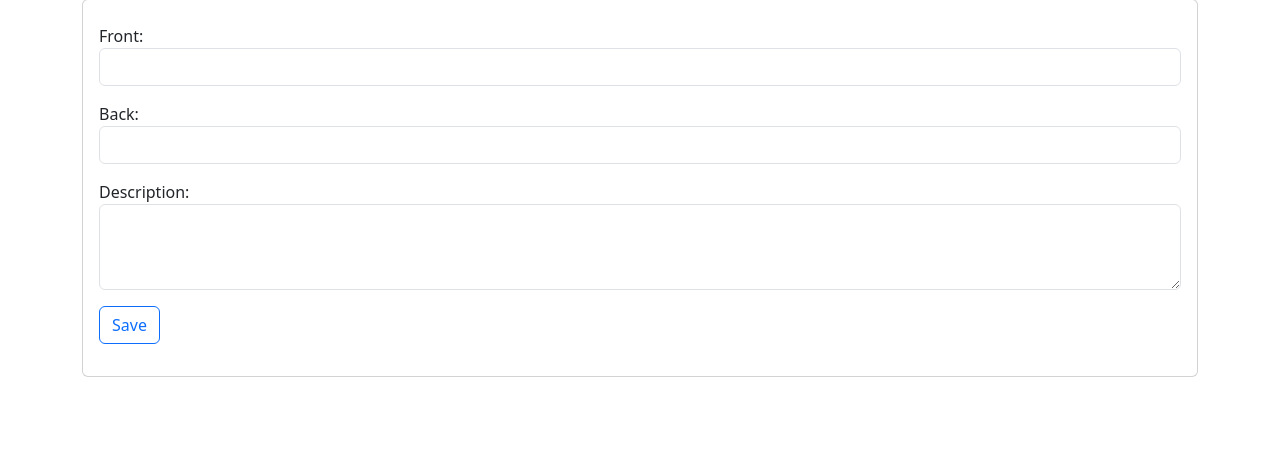
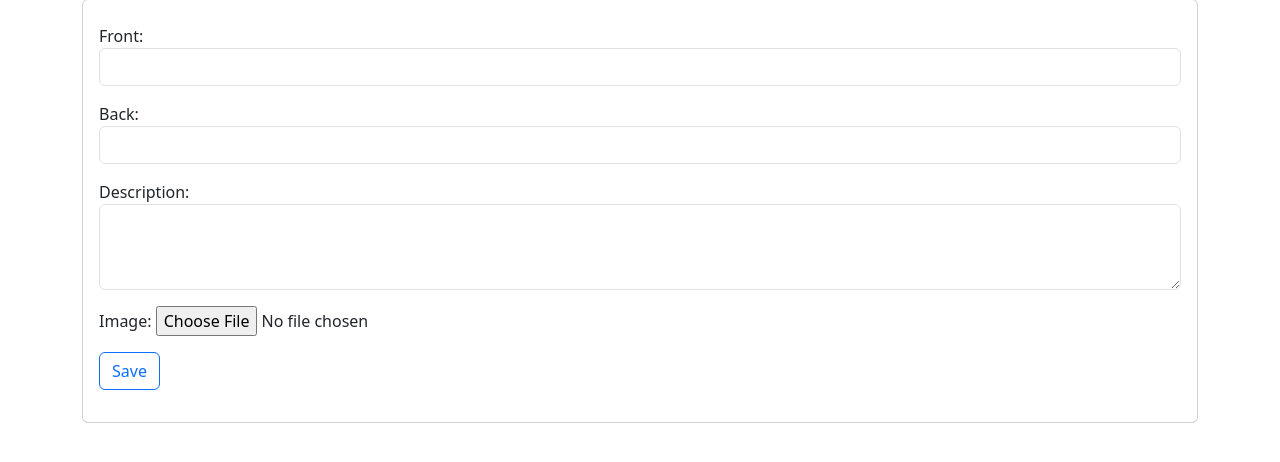
Before and after one commit to Yolshin195/word_cards, a Django app: page /update/ in a window 1280 px wide. Shown: the part 114-576 px from the top of the page. Run offline with Django 5.2, Linux system fonts and the light colour scheme.

Commit message:
added image for word_cards

```diff
--- a/webapp/settings.py
+++ b/webapp/settings.py
@@ -9,7 +9,7 @@ https://docs.djangoproject.com/en/5.0/topics/settings/
 For the full list of settings and their values, see
 https://docs.djangoproject.com/en/5.0/ref/settings/
 """
-
+import os
 from pathlib import Path
 
 # Build paths inside the project like this: BASE_DIR / 'subdir'.
@@ -119,6 +119,9 @@ USE_TZ = True
 
 STATIC_URL = 'static/'
 
+MEDIA_URL = '/media/'
+MEDIA_ROOT = os.path.join(BASE_DIR, 'media')
+
 # Default primary key field type
 # https://docs.djangoproject.com/en/5.0/ref/settings/#default-auto-field
 
--- a/webapp/urls.py
+++ b/webapp/urls.py
@@ -16,8 +16,10 @@ Including another URLconf
 """
 from django.contrib import admin
 from django.urls import path, include
+from django.conf import settings
+from django.conf.urls.static import static
 
 urlpatterns = [
     path('', include('word_cards.urls')),
     path('admin/', admin.site.urls),
-]
+] + static(settings.MEDIA_URL, document_root=settings.MEDIA_ROOT)
--- a/word_cards/forms.py
+++ b/word_cards/forms.py
@@ -14,11 +14,12 @@ class WordCardFilterForm(forms.Form):
 class WordCardForm(forms.ModelForm):
     class Meta:
         model = WordCard
-        fields = ['front', 'back', 'description']
+        fields = ['front', 'back', 'description', 'image']
         widgets = {
             'front': forms.TextInput(attrs={'class': 'form-control'}),
             'back': forms.TextInput(attrs={'class': 'form-control'}),
-            'description': forms.Textarea(attrs={'class': 'form-control', 'rows': '3'})
+            'description': forms.Textarea(attrs={'class': 'form-control', 'rows': '3'}),
+            'image': forms.ClearableFileInput(attrs={'class': 'form-control-file'}),
         }
 
     def clean_front(self):
--- a/word_cards/models.py
+++ b/word_cards/models.py
@@ -3,6 +3,7 @@ from django.utils.translation import gettext_lazy as _
 
 
 class WordCard(models.Model):
+    image = models.ImageField(upload_to='word_card_images/', blank=True, null=True)
     front: str = models.CharField(max_length=255, unique=True)
     back: str = models.CharField(max_length=255, blank=True)
     description: str = models.TextField(blank=True)
--- a/word_cards/templates/word_cards/detail.html
+++ b/word_cards/templates/word_cards/detail.html
@@ -13,6 +13,9 @@
 
     {% if word_card %}
     <div class="card">
+        {% if word_card.image %}
+        <img src="{{ word_card.image.url }}" class="card-img-top" alt="{% trans 'Image' %}">
+        {% endif %}
         <div class="card-body">
             <h5 class="card-title">{{ word_card.front|capfirst }}</h5>
             <h6 class="card-subtitle mb-2 text-body-secondary">{{ word_card.back|capfirst }}</h6>
--- a/word_cards/templates/word_cards/update.html
+++ b/word_cards/templates/word_cards/update.html
@@ -17,7 +17,7 @@
     </nav>
 
     <div class="card">
-        <form class="card-body" method="post">
+        <form class="card-body" method="post" enctype="multipart/form-data">
             <h5 class="card-title">{{ form.title }}</h5>
             {% csrf_token %}
             {{ form.as_p }}
--- a/word_cards/views.py
+++ b/word_cards/views.py
@@ -22,9 +22,9 @@ def index(request):
 def update(request, pk=None):
     if pk:
         word_card = get_object_or_404(WordCard, pk=pk)
-        form = WordCardForm(request.POST or None, instance=word_card)
+        form = WordCardForm(request.POST or None, request.FILES or None, instance=word_card)
     else:
-        form = WordCardForm(request.POST or None)
+        form = WordCardForm(request.POST or None, request.FILES or None)
 
     if request.POST:
         if form.is_valid():
```
Also changed, not shown: word_cards/migrations/0002_wordcard_image.py (added), 1 other file.
